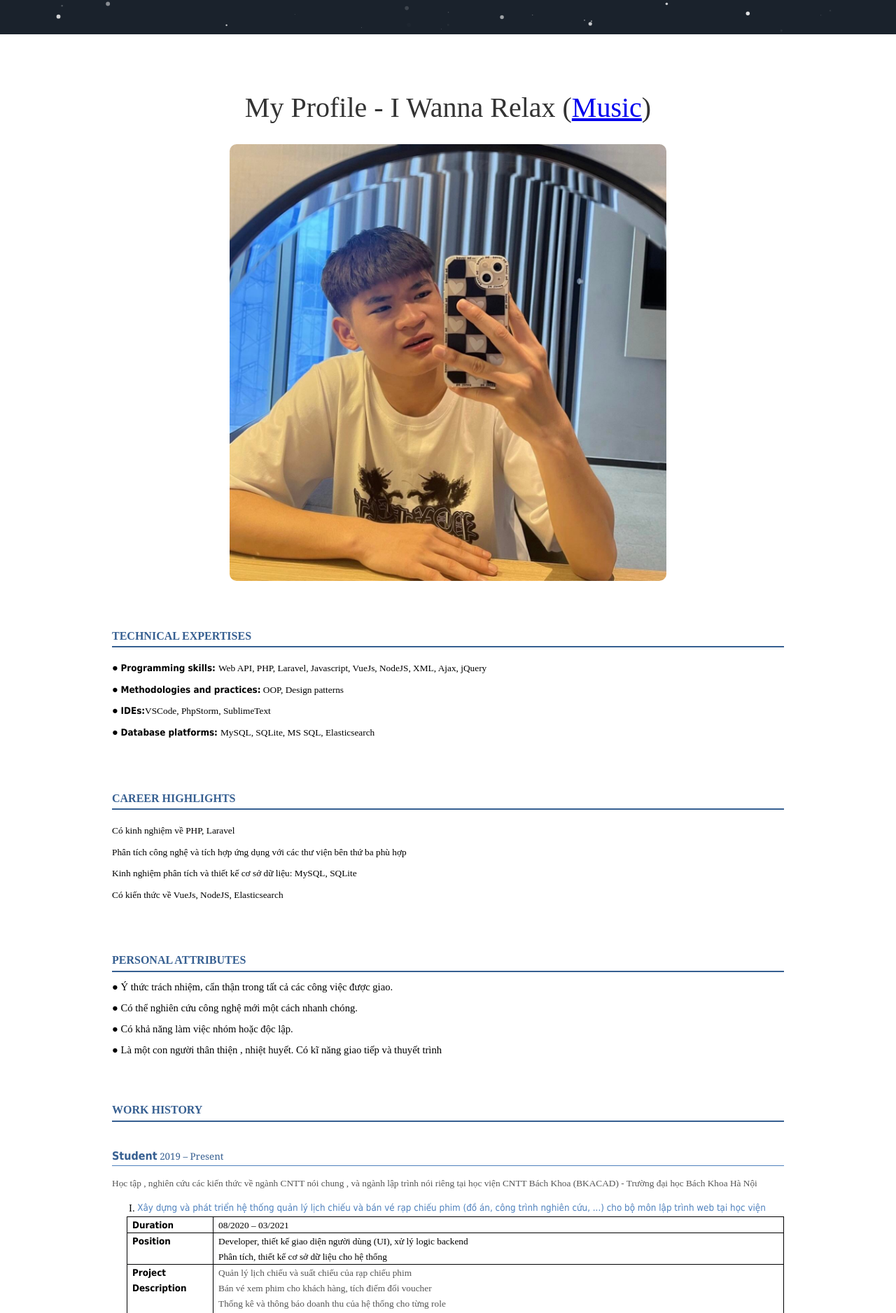
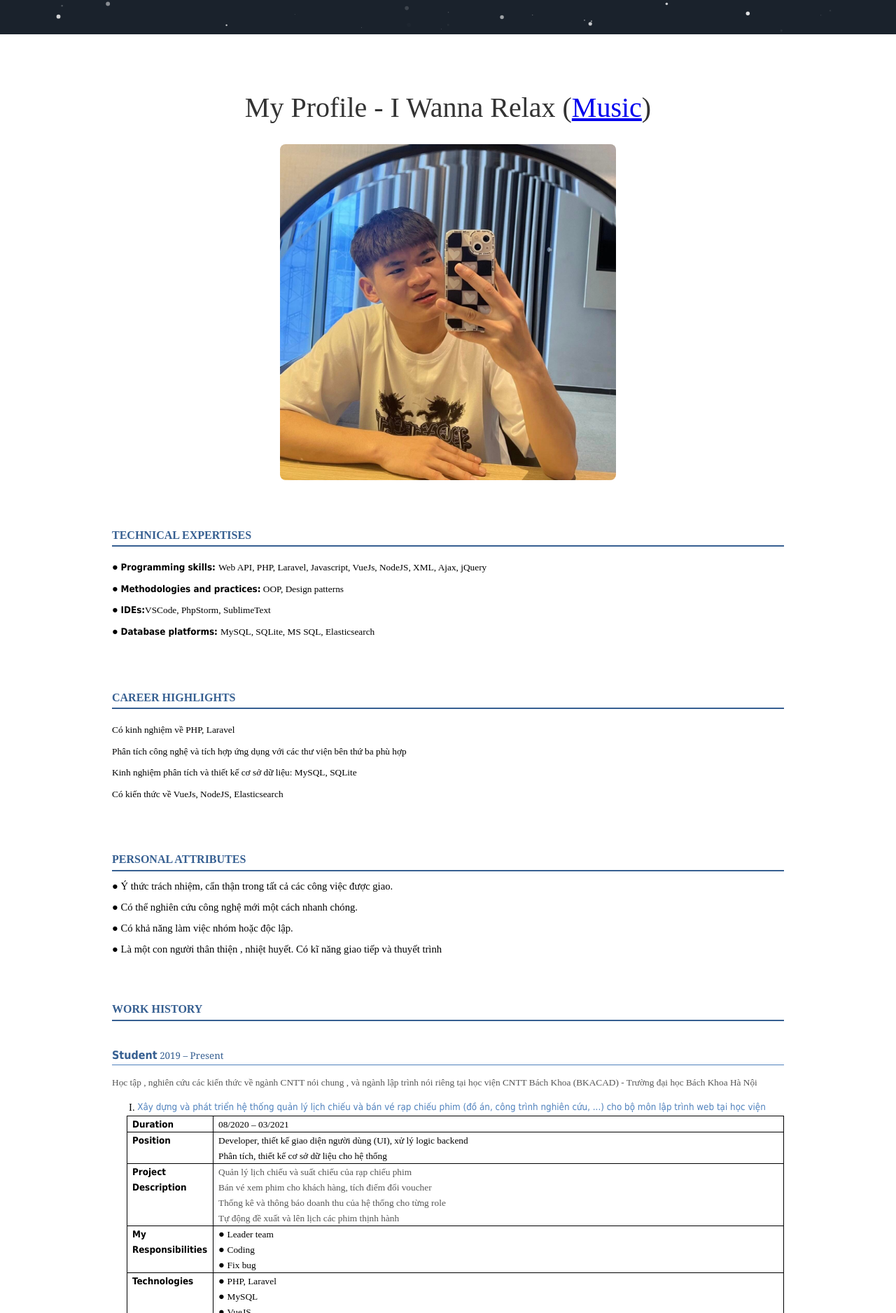
Before and after one commit to hoangphuong-dev/hoangphuong-dev.github.io, a Jekyll site: the page built from index.html, in a window 1280 px wide. Shown: the part 851-2727 px from the top of the page at 70% size. Built offline with Jekyll 4.4.1, drawn with Linux system fonts in a browser that asks for light colours; some web fonts are replaced.

Commit message:
Phuong updated

```diff
--- a/_includes/about.html
+++ b/_includes/about.html
@@ -1,7 +1,7 @@
 <div class="user-details">
     <h1>My Profile - I Wanna Relax (<a href="/music" target="blank">Music</a>)</h1>
     <p>
-        <img style="border-radius: 10px; max-width: 65%; height: auto; display: block; margin-left: auto;margin-right: auto;"
+        <img style="border-radius: 8px; max-width: 50%; height: auto; display: block; margin-left: auto;margin-right: auto;"
             src="/myprofile.jpg" alt="Hoang Phuong Profile" title="Hoang Phuong - Web Developer" />
     </p>
 </div>
```
Also changed, not shown: 1 other file.
